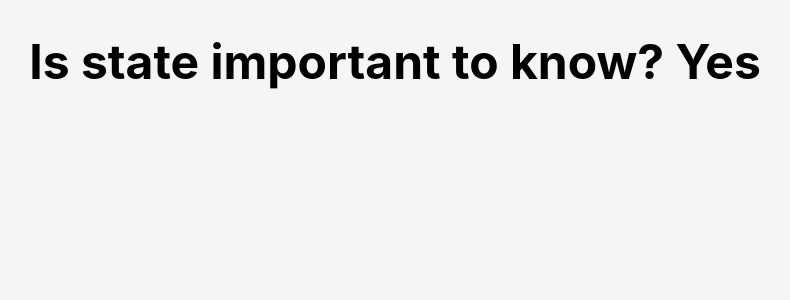
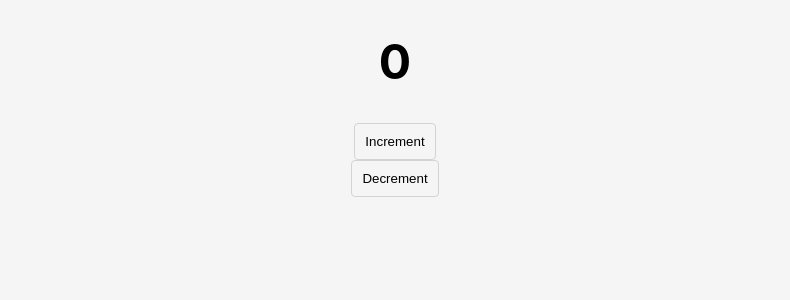
Before and after one commit to mahsanghani/reactive, a React (Create React App) app: page / in a window 1280 px wide. Shown: the top 300 px of the page, without its empty margins (245-1035 px from the left). Built offline with nearby package versions, Linux system fonts and the light colour scheme.

Commit message:
change state

```diff
--- a/src/App.js
+++ b/src/App.js
@@ -1,19 +1,25 @@
-import React, { useState } from "react"
+import React, {useState} from "react"
+
+// Convert the class below to a functional component that uses the useState hook to initalize a count vartiable to 0 and display the count on the screen.
+// Don't worry about the part where the button changes the count quite yet, that's what you're here to learn about!
 
 function App() {
-    const [ answer ] = useState("Yes")
-    console.log(answer)
+    const [count, setCount] = useState(0)
+    const [answer, setAnswer] = useState("Yes")
 
-    const person = {
-        name: "Joe",
-        age: 42
+    function increment() {
+        setCount(prevCount => prevCount + 1)
     }
 
-    const { name, age } = person
+    function decrement() {
+        setCount(prevCount => prevCount - 1)
+    }
 
     return (
         <div>
-            <h1>Is state important to know? {answer}</h1>
+            <h1>{count}</h1>
+            <button onClick={increment}>Increment</button>
+            <button onClick={decrement}>Decrement</button>
         </div>
     )
 }
@@ -22,6 +28,7 @@
 //     constructor() {
 //         super()
 //         this.state = {
+//             count: 0,
 //             answer: "Yes"
 //         }
 //     }
@@ -29,7 +36,8 @@
 //     render() {
 //         return (
 //             <div>
-//                 <h1>Is state important to know? {this.state.answer}</h1>
+//                 <h1>{this.state.count}</h1>
+//                 <button>Change!</button>
 //             </div>
 //         )
 //     }
```
Also changed, not shown: src/components/scratch.txt.
